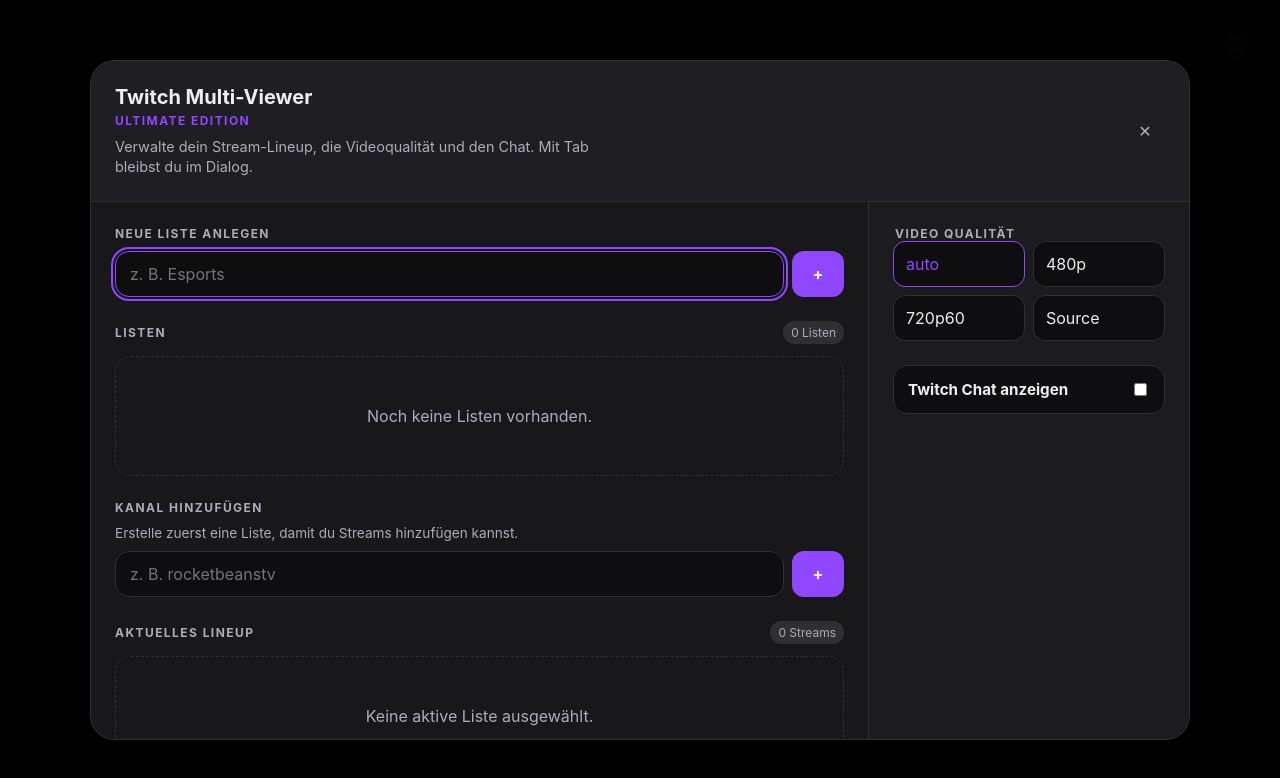
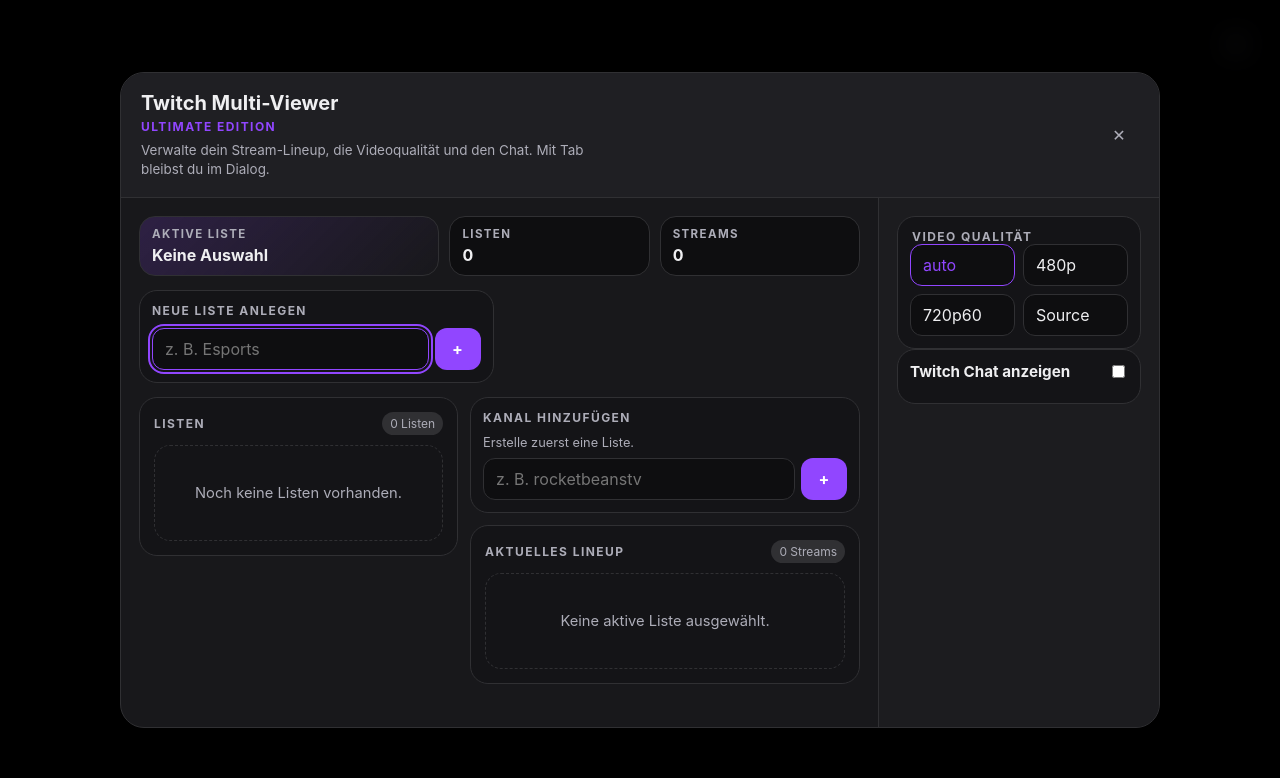
Before and after one commit to rr1980/twitchStreamClientsV3, an Angular app: page /#/List/null in a window 1280 px wide. Both pictures are taken after a click on the button "Menü (Hotkey: M)". Shown: the top 778 px of the page. Built offline with nearby package versions, Linux system fonts and the light colour scheme.

Commit message:
FEATURE-1 Refactor settings modal layout and styles for improved usability and aesthetics

```diff
--- a/src/app/features/settings-modal/settings-modal.component.html
+++ b/src/app/features/settings-modal/settings-modal.component.html
@@ -24,15 +24,31 @@
 
       <div class="modal__body">
         <section class="panel panel--main">
-          <div class="form-block">
+          <div class="settings-shell">
+            <section class="settings-summary" aria-label="Übersicht">
+              <div class="summary-pill summary-pill--accent">
+                <span class="summary-pill__label">Aktive Liste</span>
+                <strong class="summary-pill__value">{{ activeList()?.name ?? 'Keine Auswahl' }}</strong>
+              </div>
+              <div class="summary-pill">
+                <span class="summary-pill__label">Listen</span>
+                <strong class="summary-pill__value">{{ lists().length }}</strong>
+              </div>
+              <div class="summary-pill">
+                <span class="summary-pill__label">Streams</span>
+                <strong class="summary-pill__value">{{ streams().length }}</strong>
+              </div>
+            </section>
+
+            <section class="settings-toolbar">
+              <div class="form-block panel-card panel-card--compact">
                 <label for="list-input">Neue Liste anlegen</label>
-            <div class="input-row">
+                <div class="input-row input-row--compact">
                   <input
                     #listInput
                     id="list-input"
                     type="text"
                     [formControl]="newListNameControl"
-                aria-describedby="list-input-hint"
                     autocomplete="off"
                     maxlength="60"
                     placeholder="z. B. Esports"
@@ -41,7 +57,28 @@
                 </div>
               </div>
 
-          <div class="list-block">
+              @if (activeList()) {
+                <div class="form-block panel-card panel-card--compact">
+                  <label for="rename-list-input">Aktive Liste bearbeiten</label>
+                  <div class="input-row input-row--compact">
+                    <input
+                      #renameListInput
+                      id="rename-list-input"
+                      type="text"
+                      [formControl]="activeListNameControl"
+                      autocomplete="off"
+                      maxlength="60"
+                      placeholder="Listenname"
+                      (keydown.enter)="renameActiveList()" />
+                    <button type="button" class="apply-btn" aria-label="Listenname speichern" (click)="renameActiveList()">Speichern</button>
+                  </div>
+                </div>
+              }
+            </section>
+
+            <div class="content-grid">
+              <div class="content-grid__primary">
+                <div class="list-block panel-card">
                   <div class="list-block__header">
                     <p class="section-label">Listen</p>
                     <span>{{ lists().length }} Liste{{ lists().length === 1 ? '' : 'n' }}</span>
@@ -57,41 +94,25 @@
                             <span class="list-item__name">{{ list.name }}</span>
                             <span class="list-item__meta">#{{ list.id }} · {{ list.streams.length }} Stream{{ list.streams.length === 1 ? '' : 's' }}</span>
                           </button>
-                    <button type="button" class="danger-btn" [attr.aria-label]="list.name + ' löschen'" (click)="deleteList(list)">Löschen</button>
+                          <button type="button" class="danger-btn danger-btn--compact" [attr.aria-label]="list.name + ' löschen'" (click)="deleteList(list)">Löschen</button>
                         </div>
                       }
                     }
                   </div>
                 </div>
+              </div>
 
+              <div class="content-grid__secondary">
+                <div class="form-block panel-card panel-card--compact">
+                  <label for="stream-input">Kanal hinzufügen</label>
+                  <p id="stream-input-hint" class="field-hint field-hint--compact">
                     @if (activeList()) {
-            <div class="form-block">
-              <label for="rename-list-input">Aktive Liste bearbeiten</label>
-              <div class="input-row">
-                <input
-                  #renameListInput
-                  id="rename-list-input"
-                  type="text"
-                  [formControl]="activeListNameControl"
-                  autocomplete="off"
-                  maxlength="60"
-                  placeholder="Listenname"
-                  (keydown.enter)="renameActiveList()" />
-                <button type="button" class="apply-btn" aria-label="Listenname speichern" (click)="renameActiveList()">Speichern</button>
-              </div>
-            </div>
-          }
-
-          <div class="form-block">
-            <label for="stream-input">Kanal hinzufügen</label>
-            <p id="stream-input-hint" class="field-hint">
-              @if (activeList()) {
-                Erlaubt sind a-z, äöü, 0-9 und Unterstriche, maximal 25 Zeichen.
+                      a-z, äöü, 0-9 und Unterstriche, maximal 25 Zeichen.
                     } @else {
-                Erstelle zuerst eine Liste, damit du Streams hinzufügen kannst.
+                      Erstelle zuerst eine Liste.
                     }
                   </p>
-            <div class="input-row">
+                  <div class="input-row input-row--compact">
                     <input
                       #streamInput
                       id="stream-input"
@@ -117,7 +138,7 @@
                   }
                 </div>
 
-          <div class="list-block">
+                <div class="list-block panel-card">
                   <div class="list-block__header">
                     <p class="section-label">Aktuelles Lineup</p>
                     <span>{{ streams().length }} Stream{{ streams().length === 1 ? '' : 's' }}</span>
@@ -142,16 +163,19 @@
 
                           <div class="stream-item__index">{{ i + 1 }}</div>
                           <div class="stream-item__name">{{ stream }}</div>
-                    <button type="button" class="danger-btn" [attr.aria-label]="stream + ' entfernen'" (click)="removeStream(i)">Entfernen</button>
+                          <button type="button" class="danger-btn danger-btn--compact" [attr.aria-label]="stream + ' entfernen'" (click)="removeStream(i)">Entfernen</button>
                         </div>
                       }
                     }
                   </div>
                 </div>
+              </div>
+            </div>
+          </div>
         </section>
 
         <aside class="panel panel--side">
-          <div class="option-block">
+          <div class="option-block panel-card panel-card--compact panel-card--subtle">
             <fieldset class="quality-fieldset">
               <legend class="section-label" id="quality-label">Video Qualität</legend>
 
@@ -170,7 +194,7 @@
             </fieldset>
           </div>
 
-          <div class="option-block">
+          <div class="option-block panel-card panel-card--compact panel-card--subtle">
             <label class="toggle-row">
               <span>Twitch Chat anzeigen</span>
               <input type="checkbox" [checked]="showChat()" (change)="onShowChatChange($event)" />
--- a/src/app/features/settings-modal/settings-modal.component.scss
+++ b/src/app/features/settings-modal/settings-modal.component.scss
@@ -12,8 +12,8 @@
 }
 
 .modal {
-  width: min(100%, 1100px);
-  height: min(85vh, 900px);
+  width: min(100%, 1040px);
+  height: min(82vh, 860px);
   display: flex;
   flex-direction: column;
   border: 1px solid var(--color-border);
@@ -27,7 +27,7 @@
   display: flex;
   justify-content: space-between;
   align-items: center;
-  padding: 24px;
+  padding: 18px 20px;
   border-bottom: 1px solid var(--color-border);
   background: var(--color-surface-2);
 }
@@ -38,10 +38,10 @@
 }
 
 .modal__description {
-  margin: 8px 0 0;
+  margin: 6px 0 0;
   max-width: 56ch;
   color: var(--color-muted);
-  font-size: 0.9rem;
+  font-size: 0.84rem;
   line-height: 1.4;
 }
 
@@ -56,7 +56,7 @@
 .modal__body {
   flex: 1;
   display: grid;
-  grid-template-columns: minmax(0, 1fr) 320px;
+  grid-template-columns: minmax(0, 1fr) 280px;
   min-height: 0;
 }
 
@@ -65,21 +65,99 @@
 }
 
 .panel--main {
-  padding: 24px;
+  padding: 18px;
   border-right: 1px solid var(--color-border);
   overflow: auto;
 }
 
 .panel--side {
-  padding: 24px;
+  padding: 18px;
   background: rgba(31, 31, 35, 0.65);
   overflow: auto;
+}
+
+.settings-shell {
+  display: flex;
+  flex-direction: column;
+  gap: 14px;
+}
+
+.settings-summary {
+  display: grid;
+  grid-template-columns: minmax(0, 1.5fr) repeat(2, minmax(110px, 1fr));
+  gap: 10px;
+}
+
+.summary-pill {
+  display: flex;
+  flex-direction: column;
+  gap: 4px;
+  padding: 10px 12px;
+  border: 1px solid var(--color-border);
+  border-radius: 16px;
+  background: var(--color-bg);
+}
+
+.summary-pill--accent {
+  background: linear-gradient(135deg, rgba(145, 70, 255, 0.18), rgba(24, 24, 27, 0.94));
+}
+
+.summary-pill__label {
+  color: var(--color-muted);
+  font-size: 0.72rem;
+  font-weight: 700;
+  letter-spacing: 0.12em;
+  text-transform: uppercase;
+}
+
+.summary-pill__value {
+  min-width: 0;
+  overflow: hidden;
+  text-overflow: ellipsis;
+  white-space: nowrap;
+  font-size: 1rem;
+}
+
+.settings-toolbar {
+  display: grid;
+  grid-template-columns: repeat(2, minmax(0, 1fr));
+  gap: 12px;
+}
+
+.content-grid {
+  display: grid;
+  grid-template-columns: minmax(280px, 0.9fr) minmax(0, 1.1fr);
+  gap: 12px;
+  min-height: 0;
+}
+
+.content-grid__primary,
+.content-grid__secondary {
+  display: flex;
+  flex-direction: column;
+  gap: 12px;
+  min-height: 0;
+}
+
+.panel-card {
+  padding: 14px;
+  border: 1px solid var(--color-border);
+  border-radius: 18px;
+  background: rgba(18, 18, 22, 0.58);
+}
+
+.panel-card--compact {
+  padding: 12px;
+}
+
+.panel-card--subtle {
+  background: rgba(12, 12, 16, 0.48);
 }
 
 .form-block,
 .list-block,
 .option-block {
-  margin-bottom: 24px;
+  margin-bottom: 0;
 }
 
 .form-block label,
@@ -104,17 +182,26 @@
   font-size: 0.85rem;
 }
 
+.field-hint--compact {
+  margin-bottom: 8px;
+  font-size: 0.8rem;
+}
+
 .input-row {
   display: flex;
   gap: 8px;
 }
 
+.input-row--compact {
+  gap: 6px;
+}
+
 .input-row input {
   flex: 1;
   min-width: 0;
-  padding: 12px 14px;
+  padding: 10px 12px;
   border: 1px solid var(--color-border);
-  border-radius: 14px;
+  border-radius: 12px;
   background: var(--color-bg);
   color: var(--color-text);
   outline: none;
@@ -149,15 +236,15 @@
 }
 
 .primary-btn {
-  min-width: 52px;
+  min-width: 46px;
   background: var(--color-twitch);
   color: #fff;
   font-weight: 700;
 }
 
 .apply-btn {
-  min-width: 110px;
-  padding: 0 14px;
+  min-width: 96px;
+  padding: 0 12px;
   background: var(--color-surface-2);
   color: #fff;
   font-weight: 700;
@@ -185,7 +272,7 @@
   display: flex;
   justify-content: space-between;
   align-items: center;
-  margin-bottom: 12px;
+  margin-bottom: 10px;
 }
 
 .list-block__header span {
@@ -199,25 +286,30 @@
 .stream-list {
   display: flex;
   flex-direction: column;
-  gap: 10px;
-  min-height: 120px;
+  gap: 8px;
+  min-height: 96px;
 }
 
 .list-selector {
   display: flex;
   flex-direction: column;
-  gap: 10px;
-  min-height: 120px;
+  gap: 8px;
+  min-height: 96px;
+  max-height: 320px;
+  overflow: auto;
 }
 
 .empty-box {
   display: flex;
   align-items: center;
   justify-content: center;
-  min-height: 120px;
+  min-height: 96px;
   border: 1px dashed var(--color-border);
   border-radius: 16px;
   color: var(--color-muted);
+  font-size: 0.92rem;
+  text-align: center;
+  padding: 12px;
 }
 
 .list-item {
@@ -231,8 +323,8 @@
   display: flex;
   flex-direction: column;
   align-items: flex-start;
-  gap: 4px;
-  padding: 12px 14px;
+  gap: 3px;
+  padding: 10px 12px;
   background: var(--color-bg);
   color: var(--color-text);
   border: 1px solid var(--color-border);
@@ -245,21 +337,21 @@
 }
 
 .list-item__name {
-  font-size: 1rem;
+  font-size: 0.96rem;
   font-weight: 700;
 }
 
 .list-item__meta {
   color: var(--color-muted);
-  font-size: 0.82rem;
+  font-size: 0.78rem;
 }
 
 .stream-item {
   display: grid;
   grid-template-columns: 40px 40px minmax(0, 1fr) auto;
-  gap: 12px;
+  gap: 10px;
   align-items: center;
-  padding: 12px;
+  padding: 10px 12px;
   border: 1px solid var(--color-border);
   border-radius: 16px;
   background: var(--color-bg);
@@ -300,7 +392,7 @@
   overflow: hidden;
   text-overflow: ellipsis;
   white-space: nowrap;
-  font-size: 1.05rem;
+  font-size: 0.98rem;
   font-weight: 700;
 }
 
@@ -308,6 +400,11 @@
   padding: 10px 12px;
   background: rgba(239, 68, 68, 0.12);
   color: #f87171;
+}
+
+.danger-btn--compact {
+  padding: 8px 10px;
+  font-size: 0.84rem;
 }
 
 .danger-btn:hover {
@@ -339,7 +436,7 @@
 .quality-btn {
   display: block;
   cursor: pointer;
-  padding: 12px;
+  padding: 10px 12px;
   background: var(--color-bg);
   color: var(--color-text);
   border: 1px solid var(--color-border);
@@ -361,10 +458,10 @@
   align-items: center;
   justify-content: space-between;
   gap: 12px;
-  padding: 14px;
-  border: 1px solid var(--color-border);
+  padding: 0;
+  border: 0;
   border-radius: 14px;
-  background: var(--color-bg);
+  background: transparent;
   text-transform: none !important;
   letter-spacing: normal !important;
   font-size: 0.95rem !important;
@@ -376,6 +473,12 @@
     grid-template-columns: 1fr;
   }
 
+  .settings-summary,
+  .settings-toolbar,
+  .content-grid {
+    grid-template-columns: 1fr;
+  }
+
   .panel--main {
     border-right: 0;
     border-bottom: 1px solid var(--color-border);
```
Lines whose indentation alone changed are shown as unchanged.
